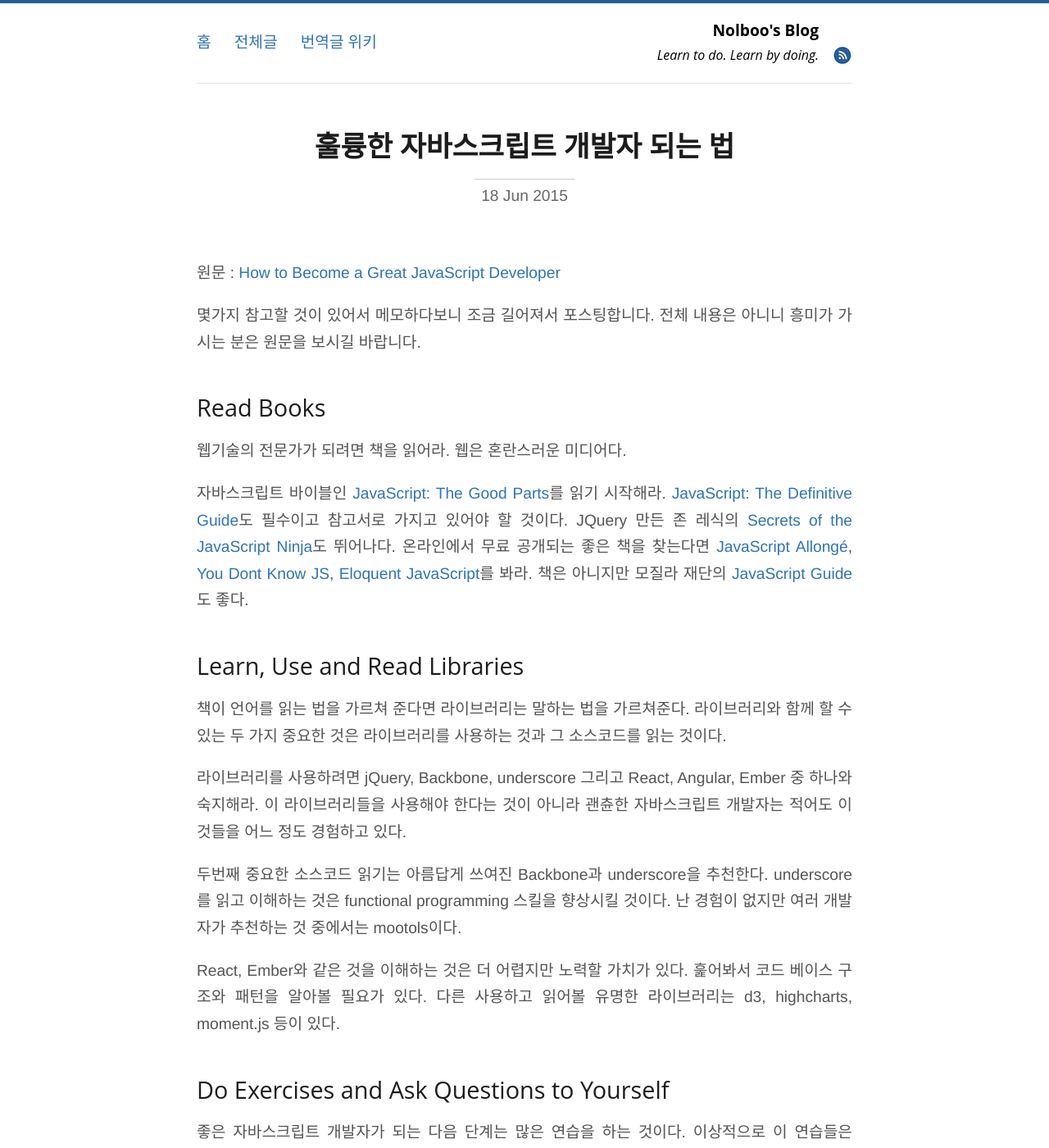
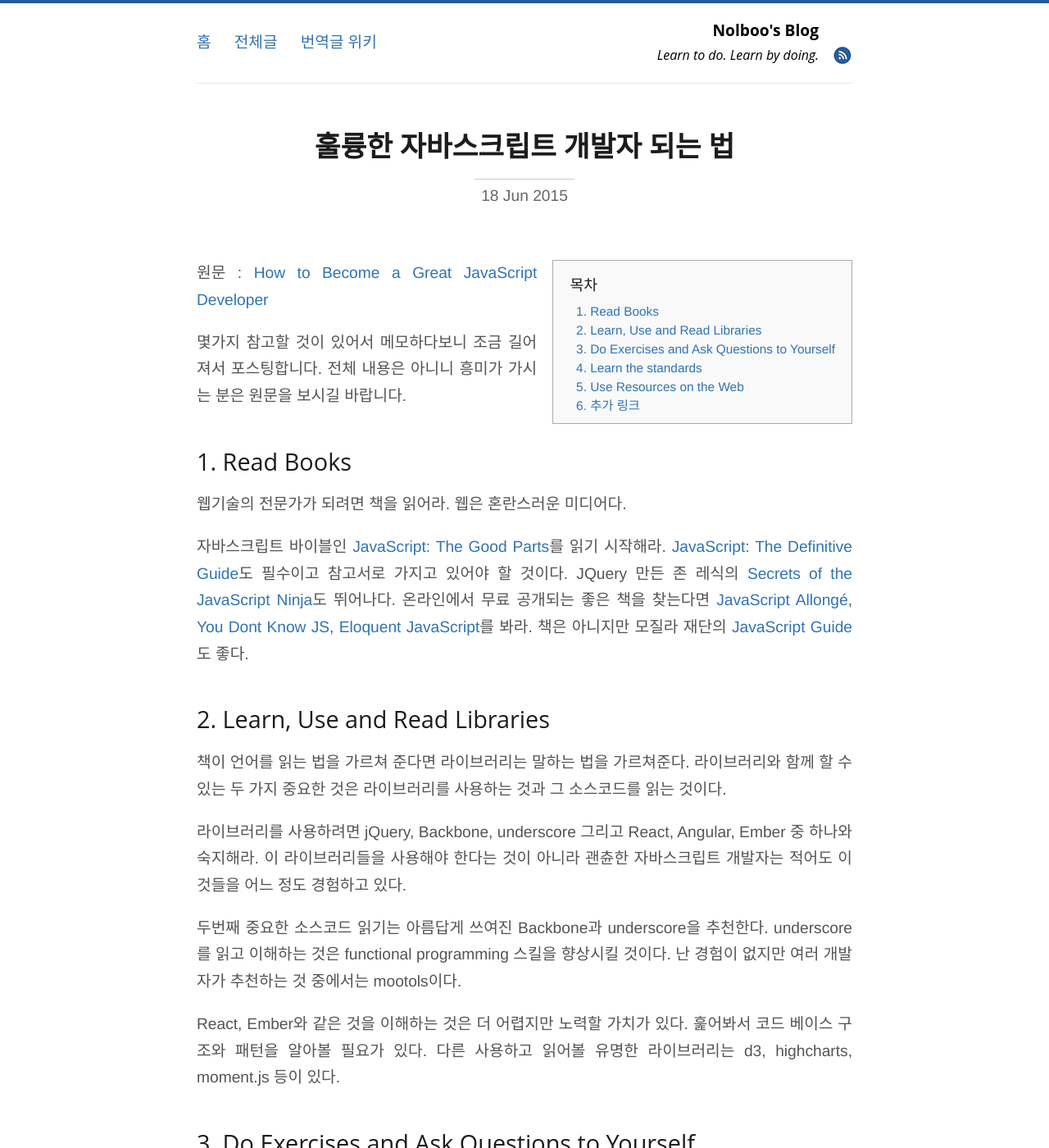
Before and after one commit to nolboo/nolboo.github.io, a Jekyll site: the page built from _posts/2015-06-18-great-js-developer.md, in a window 1280 px wide and 1400 px high. Shown: the whole window at 82% size. Built offline with Jekyll 4.4.1, drawn with Linux system fonts in a browser that asks for light colours; Markdown is read by kramdown in place of the engine named in the settings; comment, search, counter and statistics services are not loaded; some of the changed text lies outside the part shown.

Commit message:
add index to great js dev

```diff
--- a/_posts/2015-06-18-great-js-developer.md
+++ b/_posts/2015-06-18-great-js-developer.md
@@ -5,6 +5,8 @@
 category: blog
 tags: [javascript, learning, resource]
 ---
+
+<div id="toc"><p class="toc_title">목차</p></div>
 
 원문 : [How to Become a Great JavaScript Developer](http://blog.ustunozgur.com/javascript/programming/books/videos/2015/06/17/how_to_be_a_great_javascript_software_developer.html)
 
```
Also changed, not shown: 3 other files.
